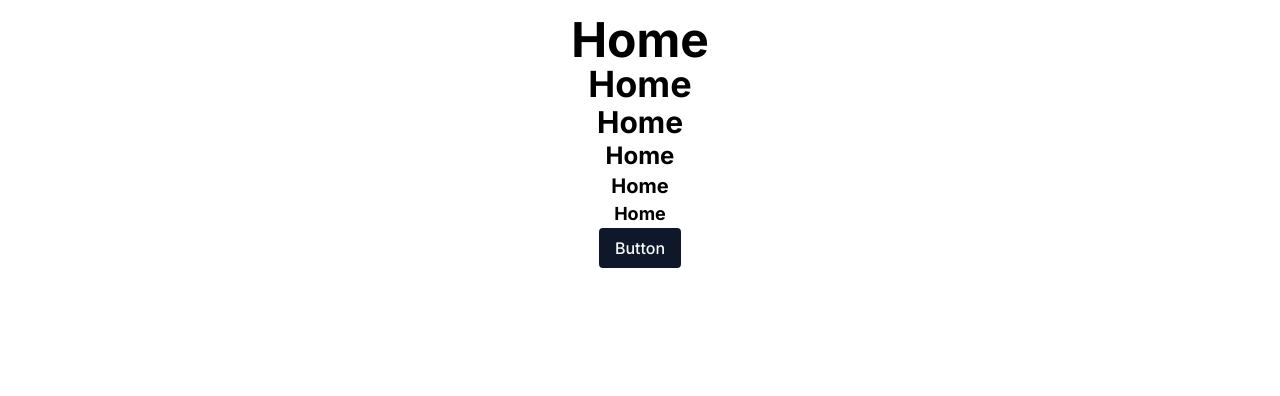
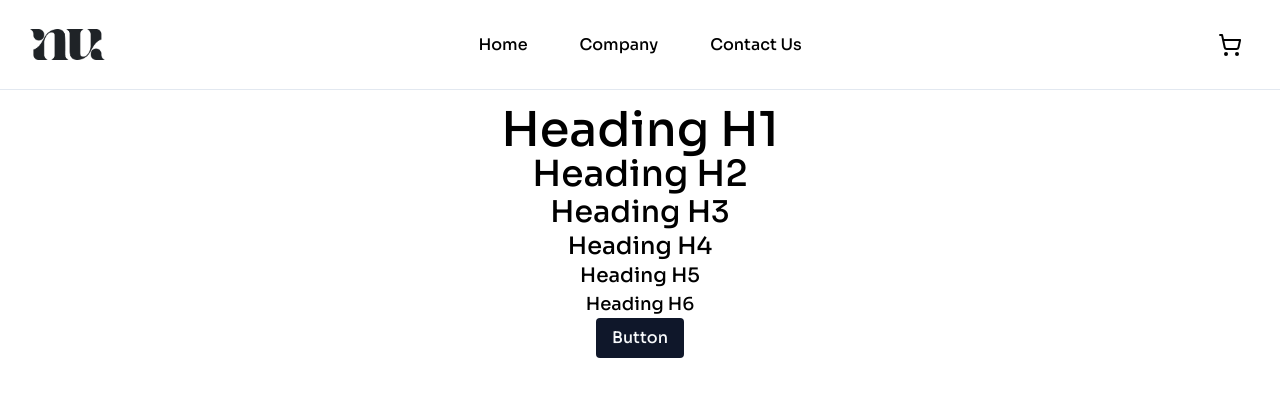
Before and after one commit to LGLabGreg/reland, a Next.js app: page / in a window 1280 px wide. Shown: the top 396 px of the page. Built offline with nearby package versions, Linux system fonts and the light colour scheme.

Commit message:
wip main header

```diff
--- a/package.json
+++ b/package.json
@@ -12,6 +12,7 @@
   "dependencies": {
     "@radix-ui/react-slot": "^1.0.2",
     "class-variance-authority": "^0.7.0",
+    "lucide-react": "^0.356.0",
     "next": "14.1.3",
     "react": "^18",
     "react-dom": "^18",
--- a/src/app/layout.tsx
+++ b/src/app/layout.tsx
@@ -1,8 +1,9 @@
 import type { Metadata } from 'next';
-import { Inter } from 'next/font/google';
+import { Sora } from 'next/font/google';
 import './globals.css';
+import MainHeader from '@/components/main-header';
 
-const inter = Inter({ subsets: ['latin'] });
+const sora = Sora({ subsets: ['latin'] });
 
 export const metadata: Metadata = {
   title: 'Next.js Wordpress App',
@@ -16,7 +17,10 @@ export default function RootLayout({
 }>) {
   return (
     <html lang="en">
-      <body className={inter.className}>{children}</body>
+      <body className={sora.className}>
+        <MainHeader />
+        {children}
+      </body>
     </html>
   );
 }
--- a/src/app/page.tsx
+++ b/src/app/page.tsx
@@ -1,16 +1,16 @@
-import { Button } from '@/components/button';
-import { Container } from '@/components/container';
-import { Heading } from '@/components/heading';
+import { Button } from '@/components/ui/button';
+import { Container } from '@/components/ui/container';
+import { Heading } from '@/components/ui/heading';
 
 const Home = () => {
   return (
     <Container className="py-4 flex justify-center items-center flex-col">
-      <Heading level="h1">Home</Heading>
-      <Heading level="h2">Home</Heading>
-      <Heading level="h3">Home</Heading>
-      <Heading level="h4">Home</Heading>
-      <Heading level="h5">Home</Heading>
-      <Heading level="h6">Home</Heading>
+      <Heading level="h1">Heading H1</Heading>
+      <Heading level="h2">Heading H2</Heading>
+      <Heading level="h3">Heading H3</Heading>
+      <Heading level="h4">Heading H4</Heading>
+      <Heading level="h5">Heading H5</Heading>
+      <Heading level="h6">Heading H6</Heading>
       <Button>Button</Button>
     </Container>
   );
--- /dev/null
+++ b/src/components/main-header.tsx
@@ -0,0 +1,45 @@
+import Link from 'next/link';
+import Image from 'next/image';
+import { AlignJustify, ShoppingCart } from 'lucide-react';
+
+import { Navbar, NavbarCenter, NavbarLeft, NavbarRight } from '@/components/ui/navbar';
+import { Button } from '@/components/ui/button';
+
+import { navigation } from '@/lib/config';
+
+import logo from '@/assets/logo.png';
+
+const MainHeader = () => {
+  return (
+    <Navbar className="border-b" el={'header'}>
+      <NavbarLeft>
+        <Button size={'icon'} variant={'ghost'} className="lg:hidden mr-2">
+          <AlignJustify />
+        </Button>
+        <Link href="/">
+          <Image src={logo} height={30} alt="logo" />
+        </Link>
+      </NavbarLeft>
+      <NavbarCenter className="hidden lg:flex">
+        <ul className="flex gap-[20px]">
+          {navigation.map((item) => {
+            return (
+              <li key={item.label}>
+                <Button variant="ghost" asChild>
+                  <Link href={item.href}>{item.label}</Link>
+                </Button>
+              </li>
+            );
+          })}
+        </ul>
+      </NavbarCenter>
+      <NavbarRight>
+        <Button size={'icon'} variant={'ghost'}>
+          <ShoppingCart />
+        </Button>
+      </NavbarRight>
+    </Navbar>
+  );
+};
+
+export default MainHeader;
--- a/src/components/heading/index.tsx
+++ b/src/components/ui/heading.tsx
@@ -4,7 +4,7 @@ import { cva } from 'class-variance-authority';
 import { cn } from '@/lib/utils';
 import { ComponentPropsWithRef, forwardRef } from 'react';
 
-const headingVariants = cva(' font-bold dark:text-white', {
+const headingVariants = cva(' font-medium dark:text-white', {
   variants: {
     level: {
       h1: 'text-5xl',
--- /dev/null
+++ b/src/components/ui/navbar.tsx
@@ -0,0 +1,49 @@
+import { ComponentPropsWithoutRef, ElementType } from 'react';
+
+import { cva, type VariantProps } from 'class-variance-authority';
+
+import { cn } from '@/lib/utils';
+
+const navbarVariants = cva('flex justify-between items-center', {
+  variants: {
+    variant: {
+      default: '',
+    },
+    size: {
+      default: 'h-mainnav px-[20px] lg:px-[30px]',
+    },
+  },
+  defaultVariants: {
+    variant: 'default',
+    size: 'default',
+  },
+});
+
+export interface NavbarProps
+  extends ComponentPropsWithoutRef<'div'>,
+    VariantProps<typeof navbarVariants> {
+  el?: ElementType;
+}
+
+const Navbar = ({ className, el = 'div', variant, size, ...props }: NavbarProps) => {
+  const Comp = el;
+  return <Comp className={cn(navbarVariants({ variant, size, className }))} {...props} />;
+};
+Navbar.displayName = 'Navbar';
+
+const NavbarLeft = ({ className, ...props }: ComponentPropsWithoutRef<'div'>) => {
+  return <div className={cn('flex flex-1 items-center', className)} {...props} />;
+};
+NavbarLeft.displayName = 'NavbarLeft';
+
+const NavbarCenter = ({ className, ...props }: ComponentPropsWithoutRef<'div'>) => {
+  return <div className={cn('flex flex-1 items-center justify-center', className)} {...props} />;
+};
+NavbarCenter.displayName = 'NavbarCenter';
+
+const NavbarRight = ({ className, ...props }: ComponentPropsWithoutRef<'div'>) => {
+  return <div className={cn('flex flex-1 items-center justify-end', className)} {...props} />;
+};
+NavbarRight.displayName = 'NavbarRight';
+
+export { Navbar, NavbarLeft, NavbarCenter, NavbarRight, navbarVariants };
--- /dev/null
+++ b/src/lib/config.ts
@@ -0,0 +1,5 @@
+export const navigation = [
+  { label: 'Home', href: '/' },
+  { label: 'Company', href: '#' },
+  { label: 'Contact Us', href: '#' },
+];
```
Also changed, not shown: src/assets/logo.png (added), src/components/ui/button.tsx (renamed from src/components/button/index.tsx), src/components/ui/container.tsx (renamed from src/components/container/index.tsx), 1 other file (tests, documents, lock files or other folders).
